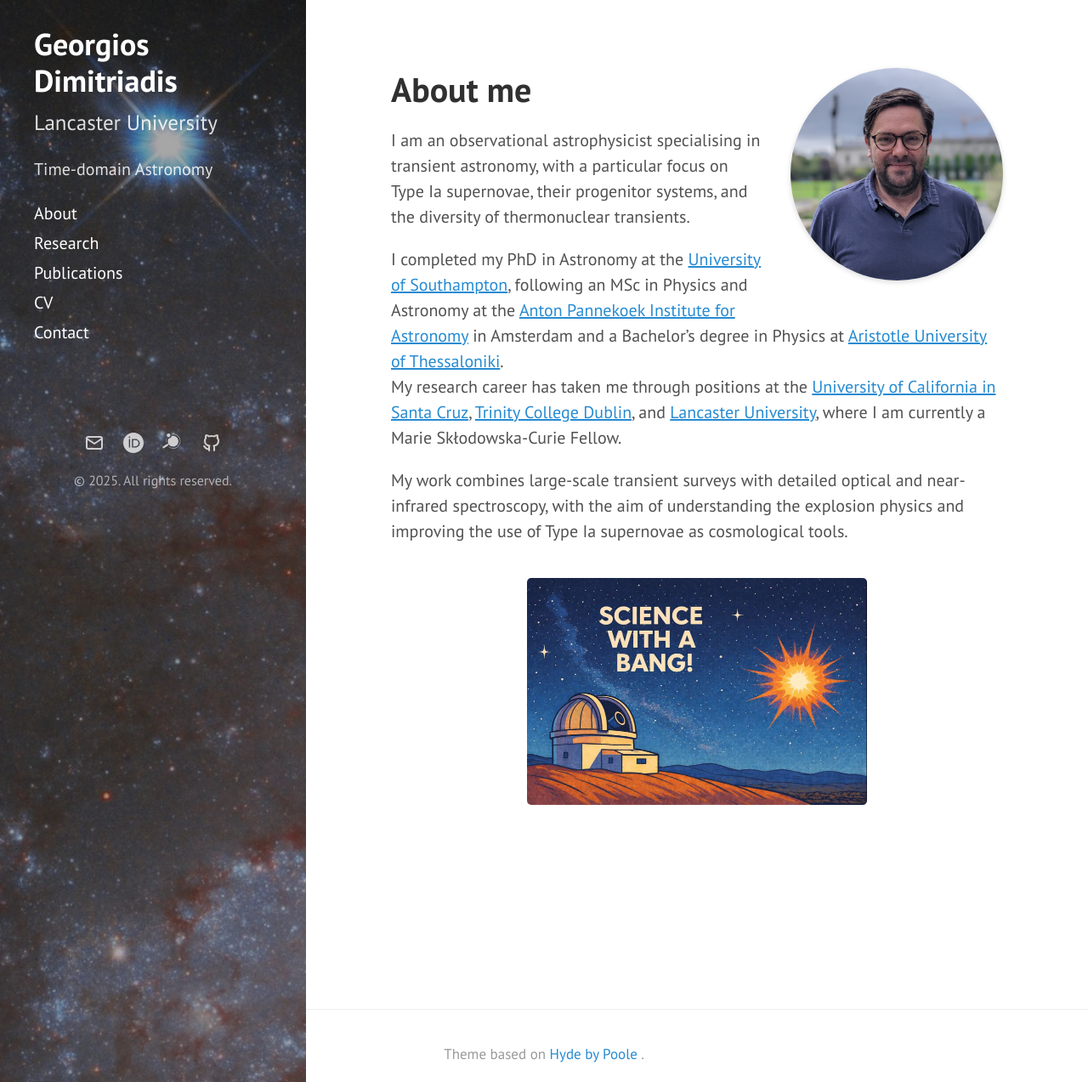
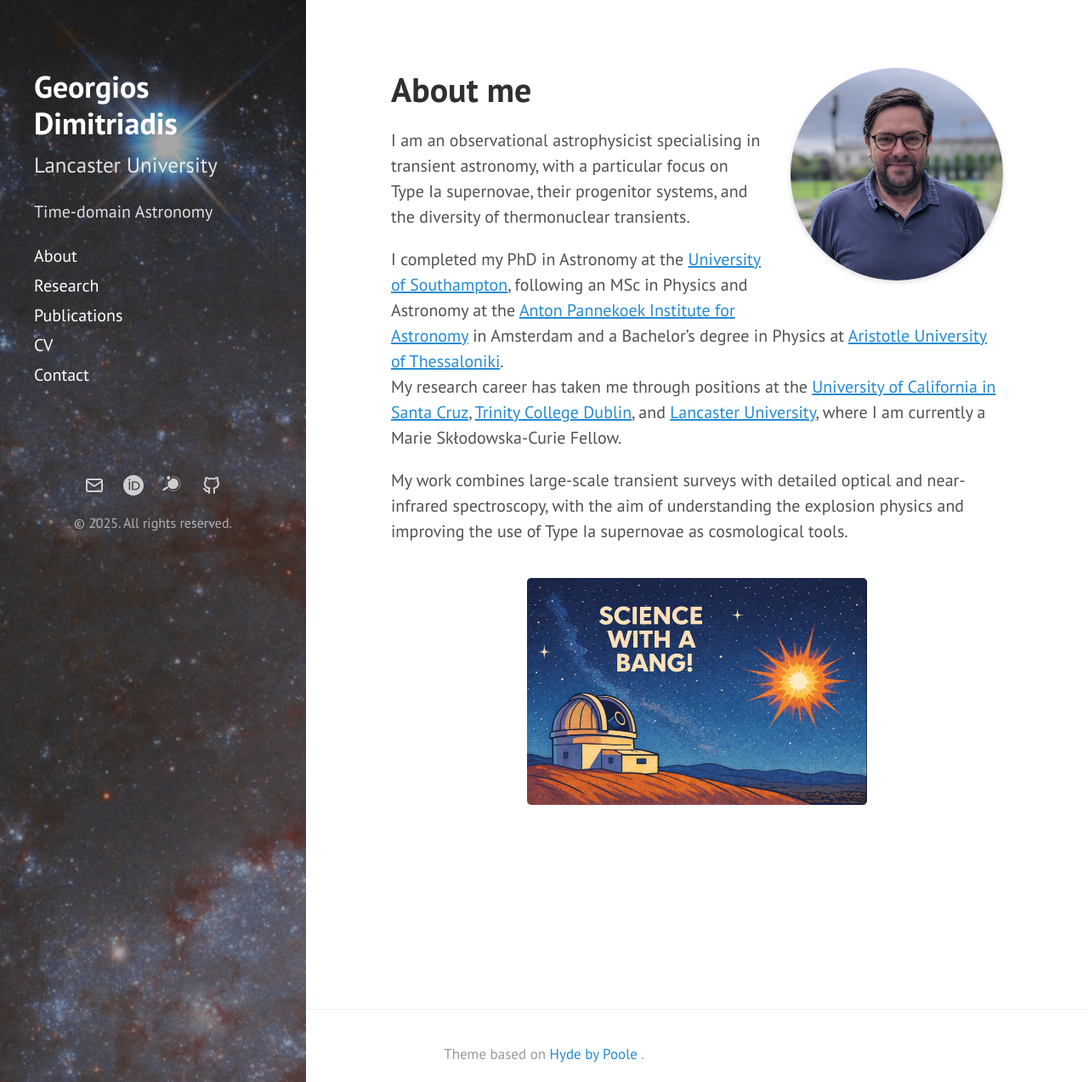
Before and after one commit to geodimitriadis/geodimitriadis.github.io, a Jekyll site: the page built from index.md, in a window 1280 px wide and 1273 px high. Shown: the whole window at 85% size. Built offline with Jekyll 4.4.1, drawn with Linux system fonts in a browser that asks for light colours.

Commit message:
Update hyde.css

```diff
--- a/public/css/hyde.css
+++ b/public/css/hyde.css
@@ -139,7 +139,7 @@ a.sidebar-nav-item:focus {
 @media (min-width: 48em) {
   .sidebar-sticky {
     position: absolute;
-    top: 1.5rem;
+    top: 4rem;
     bottom: 1.5rem;
     left: 1rem;
     right: 1rem;
```
